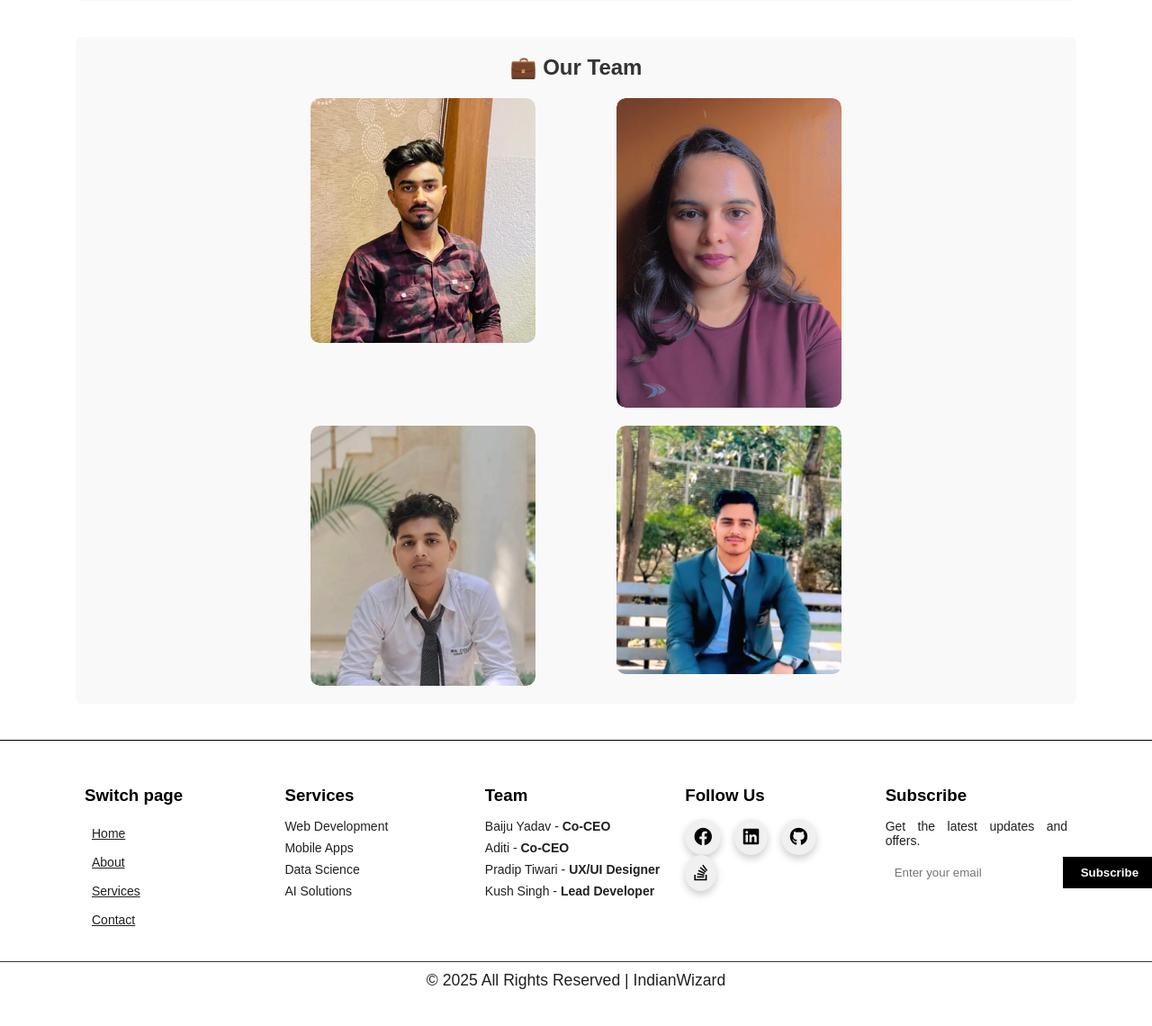
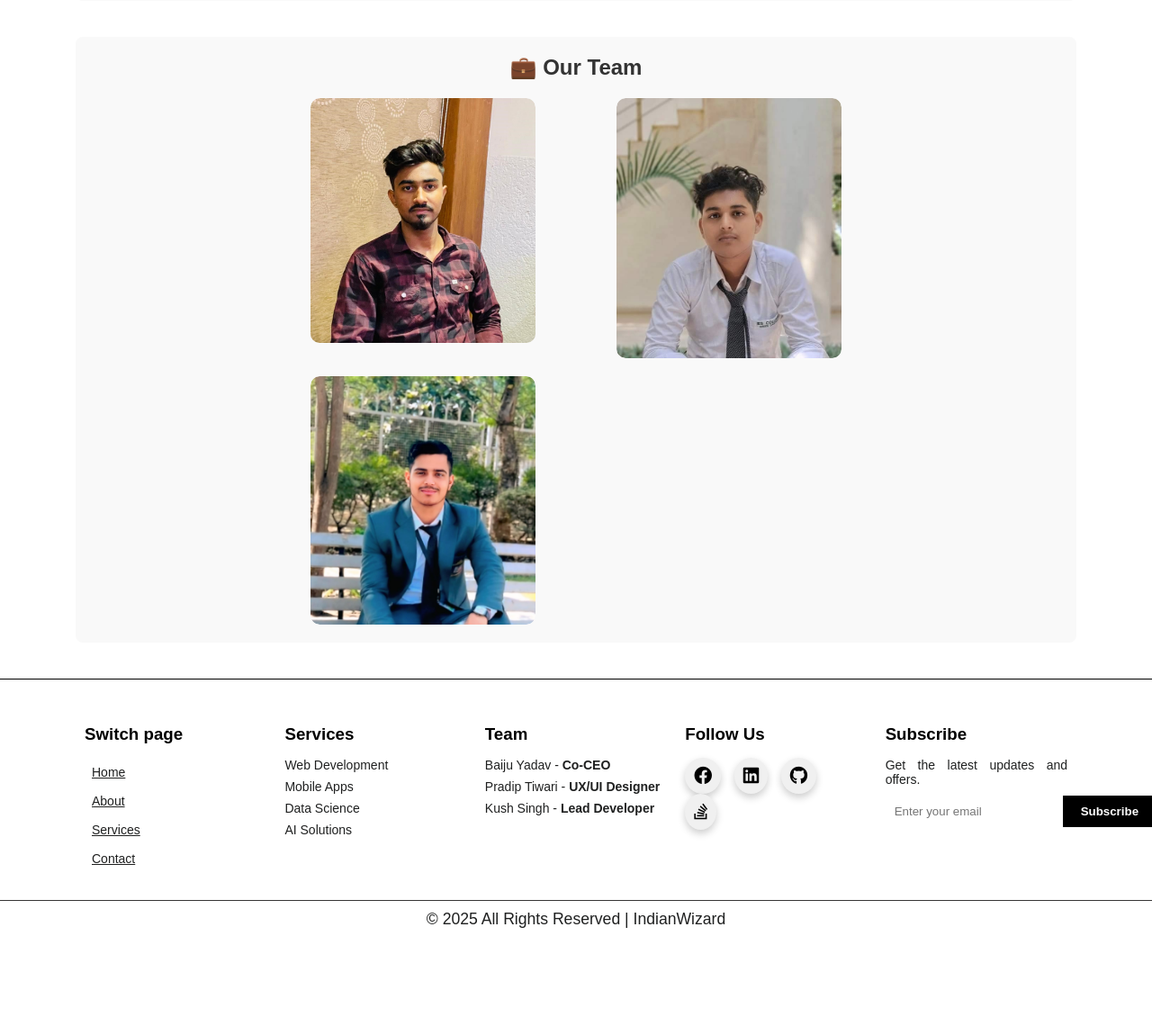
Before and after one commit to AditiSuchi/IndianWizard, a Flask app: page /about in a window 1280 px wide. Shown: the part 1536-2676 px from the top of the page at 90% size. After the commit the page ends 2567 px from the top, so only its background shows below. Run offline with Flask 3, Linux system fonts and the light colour scheme.

Commit message:
Update about.html

```diff
--- a/templates/about.html
+++ b/templates/about.html
@@ -136,13 +136,7 @@
                         <p>Co-CEO</p>
                     </div>
                 </div>
-                <div class="team-card">
-                    <img src="../static/image/aditi.jpg" alt="Team Member 2">
-                    <div class="info">
-                        <h2>Aditi</h2>
-                        <p>Co-CEO</p>
-                    </div>
-                </div>
+
                 <div class="team-card">
                     <img src="../static/image/pradeep.jpg" alt="Team Member 3">
                     <div class="info">
@@ -197,7 +191,7 @@
                     <h3>Team</h3>
                     <ul>
                         <li>Baiju Yadav - <strong>Co-CEO</strong></li>
-                        <li>Aditi - <strong>Co-CEO</strong></li>
+
                         <li>Pradip Tiwari - <strong>UX/UI Designer</strong> </li>
                         <li>Kush Singh - <strong>Lead Developer</strong></li>
                     </ul>
```
